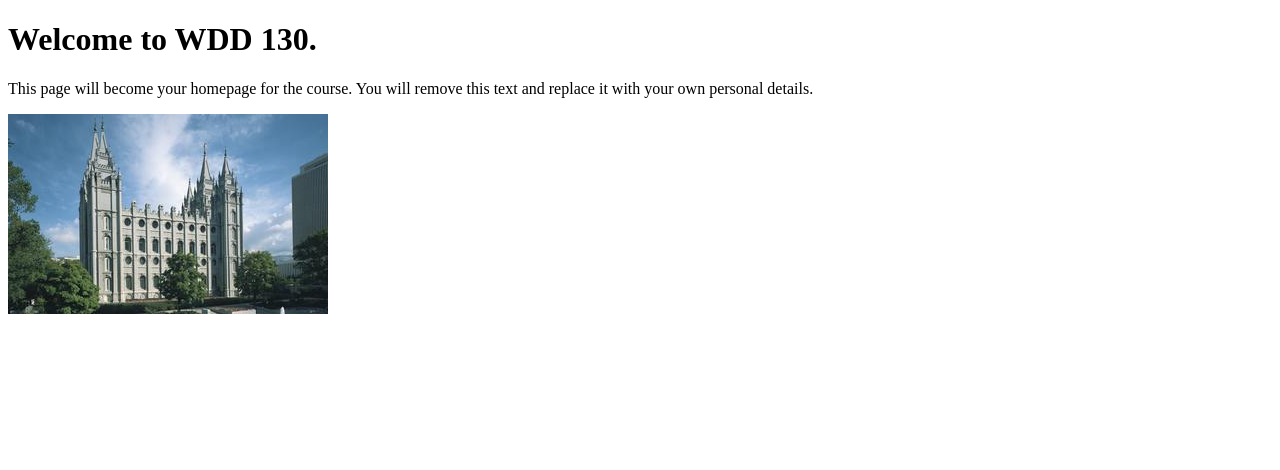
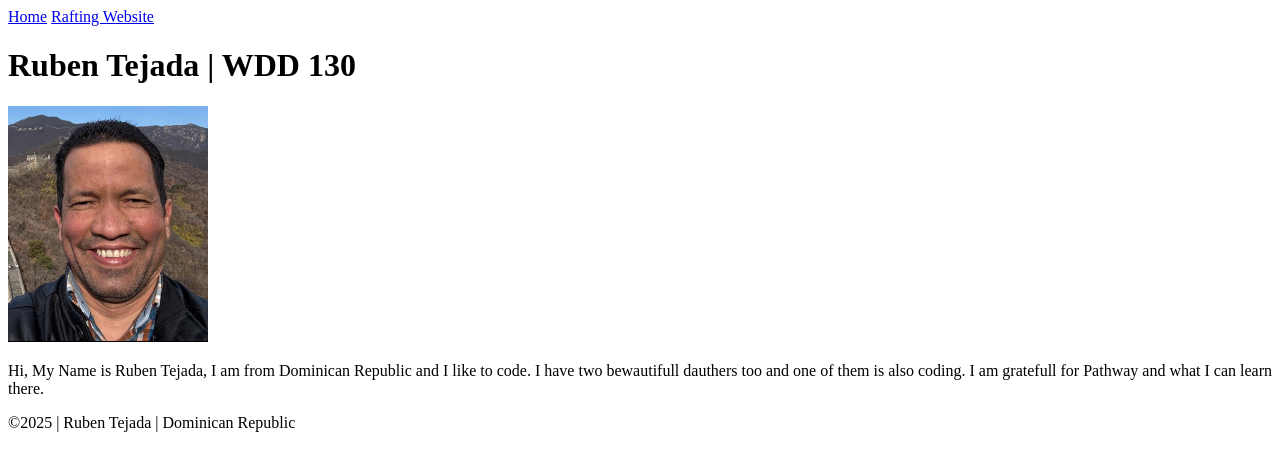
Before and after one commit to RubenTejada/wdd130, a plain HTML site: page index.html in a window 1280 px wide. Drawn offline with Linux system fonts and the light colour scheme.

Commit message:
personalizing my home page

```diff
--- a/index.html
+++ b/index.html
@@ -1,14 +1,28 @@
 <!DOCTYPE html>
 <html lang="en">
+
 <head>
     <meta charset="UTF-8">
     <meta name="viewport" content="width=device-width, initial-scale=1.0">
-    <title>WDD 130 | Personal Homepage</title>
+    <title>Ruben Tejada | WDD 130</title>
 </head>
+
 <body>
-    <h1>Welcome to WDD 130.</h1>
-    <p>This page will become your homepage for the course. You will remove this text and replace it with your own personal details.</p>
+    <header>
+        <nav>
+            <a href="#">Home</a>
+            <a href="wwr/">Rafting Website</a>
+        </nav>
+    </header>
+    <main>
+        <h1>Ruben Tejada | WDD 130</h1>
+        <img src="images/profile.jpg" alt="Ruben Tejada" width="200">
+        <p>Hi, My Name is Ruben Tejada, I am from Dominican Republic and I like to code. I have two bewautifull dauthers
+            too and one of them is also coding. I am gratefull for Pathway and what I can learn there.</p>
+    </main>
+    <footer>
+        <p>&copy;2025 | Ruben Tejada | Dominican Republic</p>
+    </footer>
+</body>
 
-    <img src="images/salt-lake-temple.jpg" alt="The Salt Lake Temple.">
-</body>
 </html>
```
Also changed, not shown: images/profile.jpg (added).
